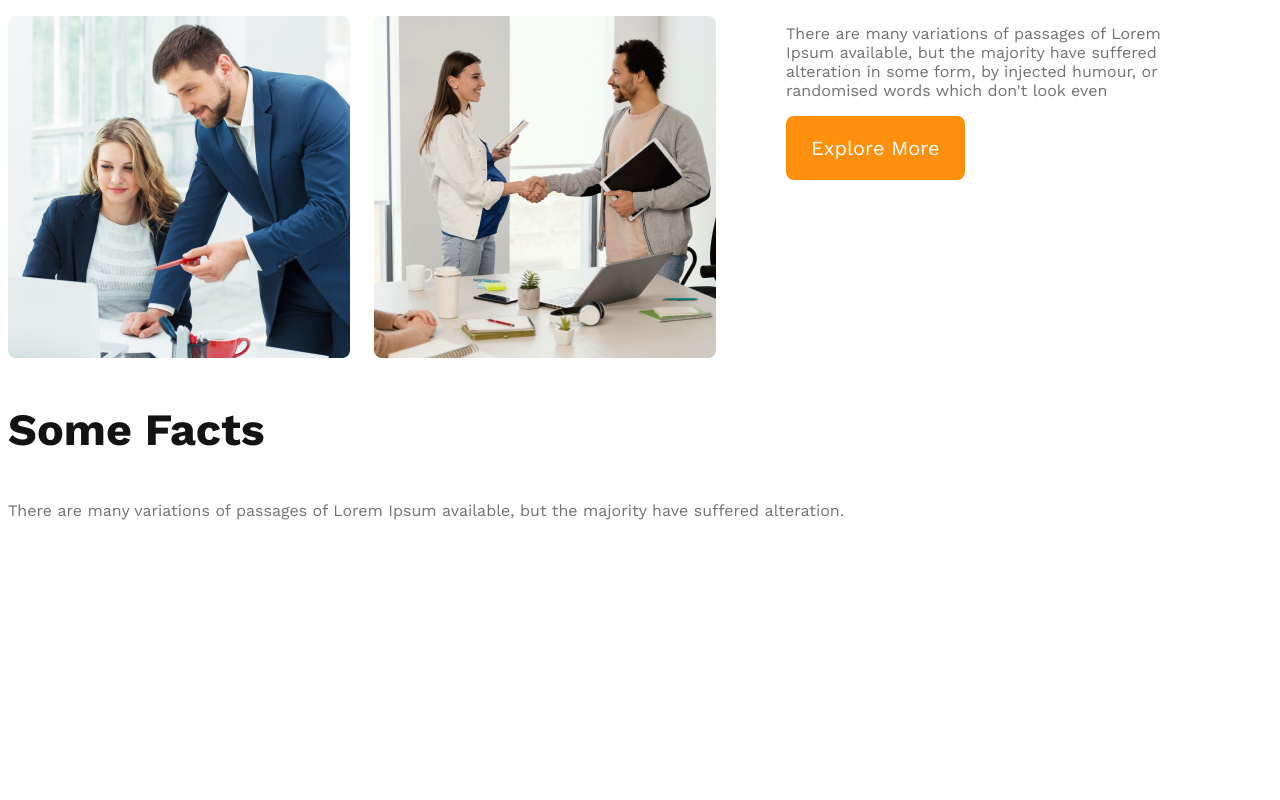
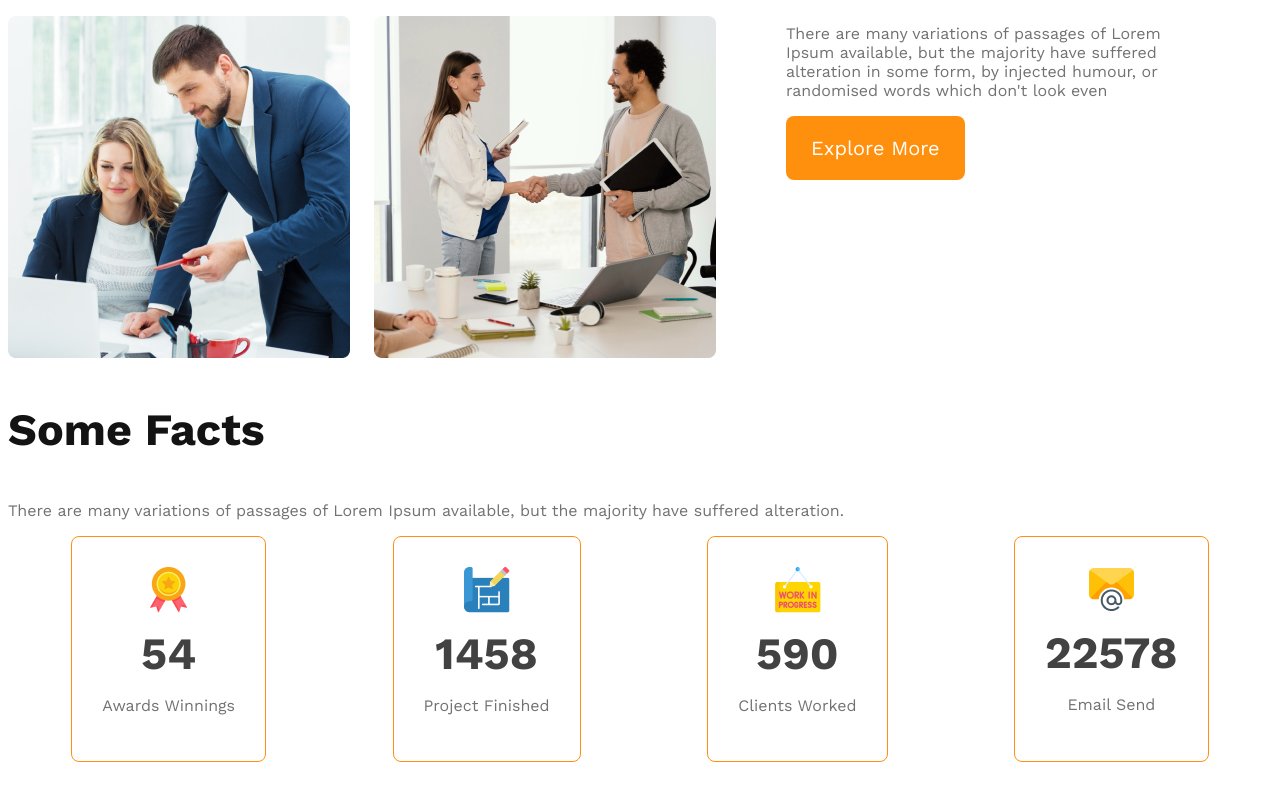
Before and after one commit to 01615152906/G3-architect-website, a plain HTML site: page index..html in a window 1280 px wide. Shown: the part 1431-2231 px from the top of the page. Before the commit the page ends 2021 px from the top, so only its background shows below. Drawn offline with nearby package versions, Linux system fonts and the light colour scheme.

Commit message:
fack-card-container adedd

```diff
--- a/index..html
+++ b/index..html
@@ -104,6 +104,41 @@
     <p class="text-light-gray"> There are many variations of passages of Lorem Ipsum available, but
         the majority have suffered alteration.</p>
 
+
+
+        <div class="fack-card-container">
+
+
+            <!-- .card*4>img*h2.card-stats+p.card-title.text-light-gray -->
+
+
+            <div class="card">
+                <img src="images/icons/ribon.png" alt=""></img>
+                <h2 class="card-stats">54</h2>
+                <p class="card-title text-light-gray">Awards Winnings</p>
+            </div>
+            <div class="card">
+                <img src="images/icons/projects.png" alt="">
+                <h2 class="card-stats">1458</h2>
+                <p class="card-title text-light-gray"> Project Finished
+                </p>
+            </div>
+            <div class="card">
+                <img src="images/icons/customers.png" alt="">
+                <h2 class="card-stats">590</h2>
+                <p class="card-title text-light-gray"> Clients Worked
+                </p>
+            </div>
+            <div class="card">
+                <img src="images/icons/email.png" alt="">
+                <h2 class="card-stats">22578</h2>
+                <p class="card-title text-light-gray"> Email Send
+                </p>
+            </div>
+
+
+        </div>
+
   </section>
 </main>
 
--- a/styles/architect.css
+++ b/styles/architect.css
@@ -124,6 +124,34 @@ main{
 
 }
 
+.fack-card-container{
+    display: flex;
+    justify-content: space-around;
+
+}
+
+
+.fack-card-container .card{
+    border-radius: 8px;
+    border: 1px solid #FF900E;
+    text-align: center;
+    padding:30px;
+
+}
+.fack-card-container .card-tatle{
+    font-weight: 600;
+    font-size: 1.25rem;
+    margin-top: 5px;
+
+}
+.fack-card-container .card-stats{
+    font-size: 2.8rem;
+    color: #424242;
+    margin-top: 10px;
+    margin-bottom: 10px;
+}
+
+
 
 
 
```
